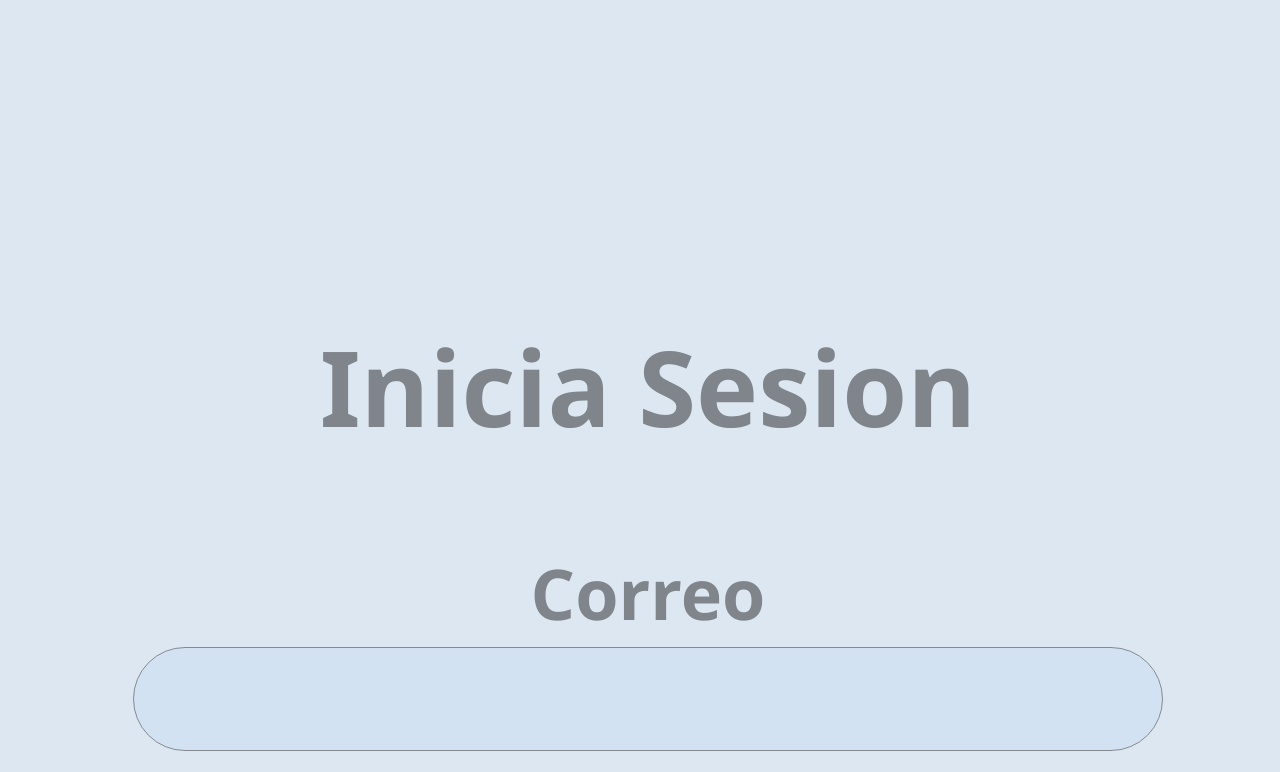
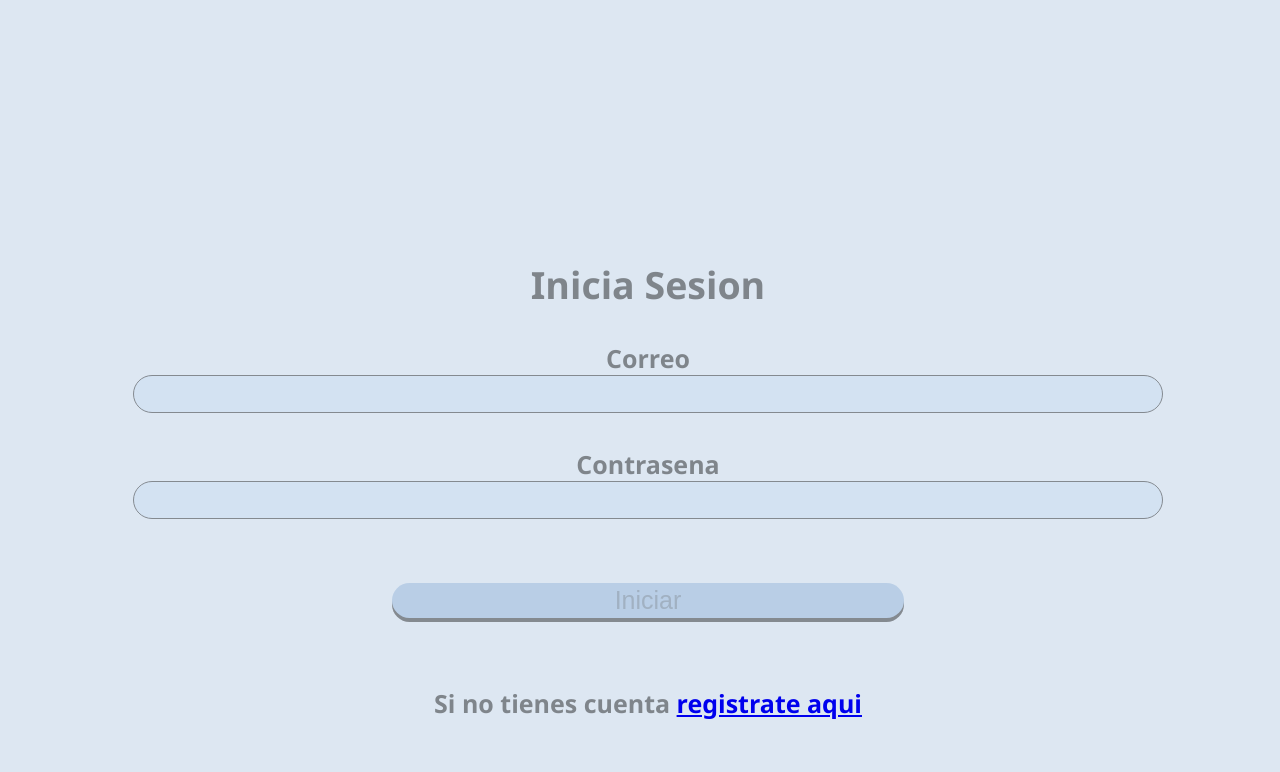
Before and after one commit to nutridos/Nueva, a plain HTML site: page www/inicio.html in a window 1280 px wide. Shown: the part 28-800 px from the top of the page. Drawn offline with Linux system fonts and the light colour scheme.

Commit message:
Add files via upload

```diff
--- a/www/css/registro.css
+++ b/www/css/registro.css
@@ -6,19 +6,18 @@ body, html{
 	text-align: center;
 	height: 80%;
 	width: 100%;
-	font-size: 70px;
 	background: #DDE7F2;
 	color: #7F858B;
 	font-family: Segoe UI;
 	font-weight: bold;
+  font-size: 25px;
 }
 .opa{
   opacity: 42%;
 }
 input{
+  font-size: 30px;
 	width: 80%;
-    height: 100px;
-	font-size: 50px;
     text-align: center;
   border: 1px solid #000000;
   border-radius: calc(100px - 25px);
@@ -33,13 +32,13 @@ input{
     border: none;
     box-shadow: 0px 4px 0px rgba(0,0,0,1);
   width: 40%;
-    height: 100px;
+  height: 35px;
     text-align: center;
   border-radius: calc(100px - 25px);
   opacity: 40%;
   background-color: #C5DBF3;
 	background: #84AAD5;
-	margin-top: 50px;
+	margin-top: 30px;
   margin-left: calc(100% - 70%);
 	color: #49617B;
 }
--- a/www/inicio.html
+++ b/www/inicio.html
@@ -2,12 +2,12 @@
 <html lang="en">
 <head>
 	<meta charset="UTF-8">
+	    <meta name="viewport" content="width=device-width, user-scalable=no">
 	<title>Inicio</title>
 	<script type="text/javascript" src="js/registro.js"></script>
 	<link rel="stylesheet" href="css/registro.css">
 </head>
 <body>
-<form action="" method="POST">
 <h2 id="i">Inicia Sesion</h2>
 	Correo<br>
 	<input type="email" id="ema"> <br><br>
@@ -17,6 +17,5 @@
 	<button id="insert" onclick="inicio()">Iniciar</button><br>
 	<br>
 	Si no tienes cuenta <a href="registro.html">registrate aqui</a>
-</form>
 </body>
 </html>
--- a/www/js/index.js
+++ b/www/js/index.js
@@ -46,7 +46,7 @@ var app = {
         listeningElement.setAttribute('style', 'display:none;');
         receivedElement.setAttribute('style', 'display:block;');
 
-         if(localStorage.inicio == true){
+         if(localStorage.inicio == false){
             testwindow = window.open("pagina.html");
 	     }else{
 	       testwindow = window.open("inicio.html");
--- a/www/js/registro.js
+++ b/www/js/registro.js
@@ -27,7 +27,6 @@ function insertar(){
 								alert("registrado correctamente")
 							}
 						}
-				 	alert("entrar")
 					 if($.trim(nom).length>0 & $.trim(ape).length>0  & $.trim(fec).length>0  & $.trim(ema).length>0 & $.trim(pass).length>0)
 					 {
 						 $.ajax({
```
Also changed, not shown: www/pagina.html (+0 -1 lines), www/registro.html (+1 -0 lines).
